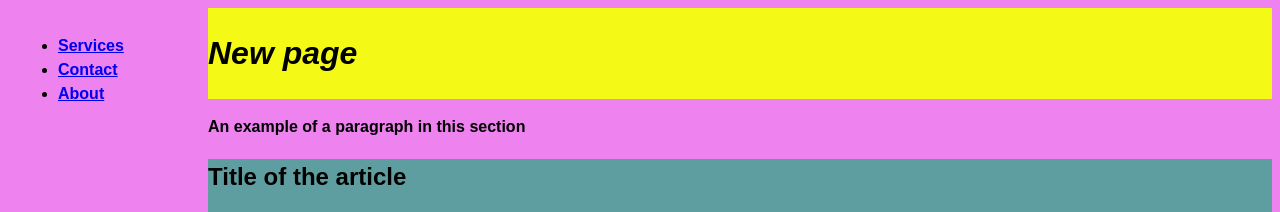
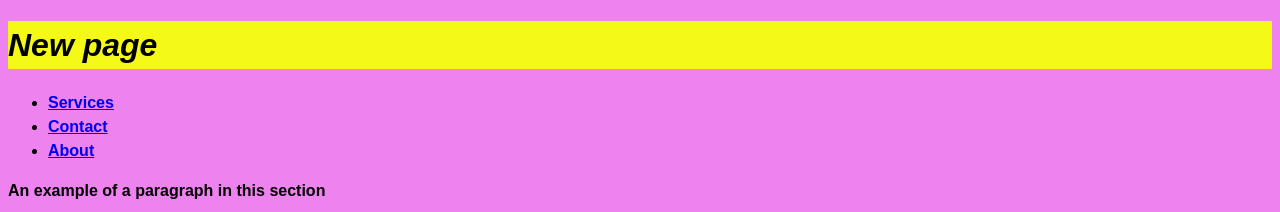
Before and after one commit to artemispapavasileiouu/company-website, a plain HTML site: page company-website/index.html in a window 1280 px wide. Shown: the top 212 px of the page. Drawn offline with Linux system fonts and the light colour scheme.

Commit message:
Add files via upload

```diff
--- a/company-website/index.html
+++ b/company-website/index.html
@@ -39,46 +39,7 @@
         }
 
 
-        @media (min-width: 756px) {
-        body {
-            display: grid;
-            grid-template-columns: 200px 1fr;
-            grid-template-areas:
-                "nav header"
-                "nav main"
-                "nav footer";
-        }
 
-        header {
-            grid-area: header;
-        }
-
-        nav {
-            grid-area: nav;
-            display: flex;
-            flex-direction: column;
-            padding: 10px;
-        }
-
-        main {
-            grid-area: main;
-            flex-direction: column;
-        }
-
-        footer {
-            grid-area: footer;
-        }
-    }
-
-    @media (max-width: 755px) {
-        nav {
-            display: block;
-        }
-
-        main {
-            flex-direction: column;
-        }
-    }
 
 
         </style>
```
